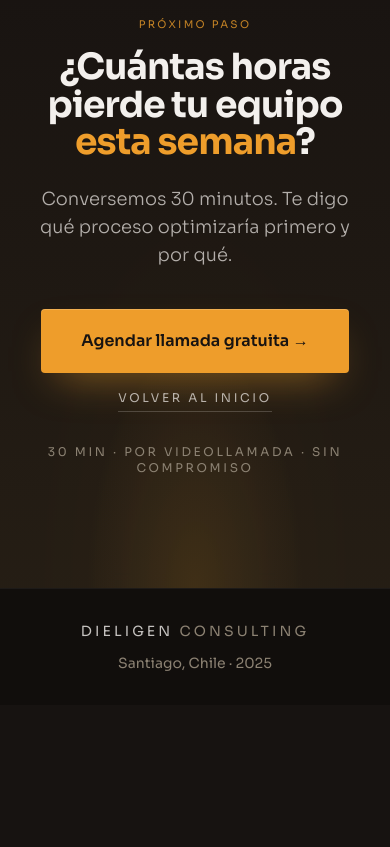
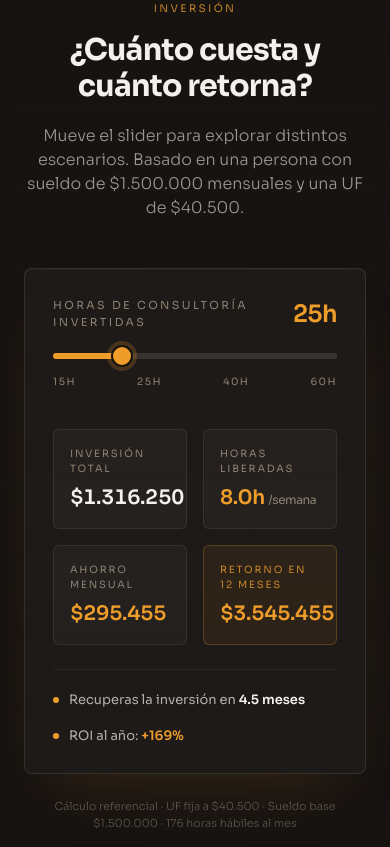
Before and after one commit to DaveEhrenfeld/dieligen_consulting, a React (Vite) app: page / in a window 390 px wide. Shown: the part 8177-9024 px from the top of the page. Before the commit the page ends 8882 px from the top, so only its background shows below. Built offline with nearby package versions, Linux system fonts and the light colour scheme.

Commit message:
Add interactive pricing calculator section

```diff
--- a/src/App.tsx
+++ b/src/App.tsx
@@ -6,6 +6,7 @@ import { ValueSection } from './components/ValueSection';
 import { HowSection } from './components/HowSection';
 import { ForWhomSection } from './components/ForWhomSection';
 import { AboutSection } from './components/AboutSection';
+import { PricingSection } from './components/PricingSection';
 import { FinalCta } from './components/FinalCta';
 import { Footer } from './components/Footer';
 import { useReveal } from './hooks/useReveal';
@@ -23,6 +24,7 @@ function App() {
         <HowSection />
         <ForWhomSection />
         <AboutSection />
+        <PricingSection />
         <FinalCta />
         <Footer />
       </main>
--- a/src/components/Navbar.tsx
+++ b/src/components/Navbar.tsx
@@ -5,6 +5,7 @@ const links: [string, string][] = [
   ['Cómo funciona', '#como-funciona'],
   ['Para quién', '#para-quien'],
   ['Sobre mí', '#sobre-mi'],
+  ['Inversión', '#pricing'],
   ['Contacto', '#contacto'],
 ];
 
--- /dev/null
+++ b/src/components/PricingSection.tsx
@@ -0,0 +1,179 @@
+import { useState, useMemo } from 'react';
+
+// ── Constants ────────────────────────────────────────────────────────────────
+const UF_TO_CLP       = 40_500;          // fixed UF value
+const COST_PER_HOUR   = 1.3 * UF_TO_CLP; // $52,650 CLP / hour
+const SALARY_MONTHLY  = 1_500_000;        // reference salary
+const HOURS_PER_MONTH = 176;              // 8h × 22 days
+const HOURLY_RATE     = SALARY_MONTHLY / HOURS_PER_MONTH;
+const WEEKS_PER_MONTH = 52 / 12;
+
+const MIN_HOURS = 15;
+const MAX_HOURS = 60;
+
+// ── Helpers ──────────────────────────────────────────────────────────────────
+function clp(value: number) {
+  return new Intl.NumberFormat('es-CL', {
+    style: 'currency',
+    currency: 'CLP',
+    maximumFractionDigits: 0,
+  }).format(Math.round(value));
+}
+
+function calcMetrics(hours: number) {
+  const investment      = hours * COST_PER_HOUR;
+  const savedPerWeek    = (8 / 25) * hours;
+  const monthlySavings  = savedPerWeek * WEEKS_PER_MONTH * HOURLY_RATE;
+  const annualSavings   = monthlySavings * 12;
+  const breakEvenMonths = investment / monthlySavings;
+  const roi             = ((annualSavings - investment) / investment) * 100;
+  return { investment, savedPerWeek, monthlySavings, annualSavings, breakEvenMonths, roi };
+}
+
+// ── Component ────────────────────────────────────────────────────────────────
+export function PricingSection() {
+  const [hours, setHours] = useState(25);
+  const m = useMemo(() => calcMetrics(hours), [hours]);
+
+  const pct = ((hours - MIN_HOURS) / (MAX_HOURS - MIN_HOURS)) * 100;
+
+  return (
+    <section
+      id="pricing"
+      className="relative py-24 md:py-32 px-6 md:px-10 overflow-hidden"
+      style={{
+        background:
+          'linear-gradient(180deg, hsla(20,15%,8%,.55) 0%, hsla(20,15%,8%,.88) 50%, hsla(20,15%,8%,.55) 100%)',
+        backdropFilter: 'blur(8px)',
+        WebkitBackdropFilter: 'blur(8px)',
+      }}
+    >
+      <div className="section-sep absolute top-0 inset-x-0" />
+
+      <div className="max-w-4xl mx-auto">
+        {/* Header */}
+        <div className="text-center reveal">
+          <span className="inline-block text-[10.5px] uppercase tracking-[0.22em] text-primary/80 mb-4">
+            Inversión
+          </span>
+          <h2 className="text-3xl md:text-5xl font-bold tracking-tight text-foreground text-balance">
+            ¿Cuánto cuesta y cuánto retorna?
+          </h2>
+          <p className="mt-5 text-foreground/60 font-light max-w-xl mx-auto text-pretty">
+            Mueve el slider para explorar distintos escenarios. Basado en una persona con sueldo
+            de $1.500.000 mensuales y una UF de $40.500.
+          </p>
+        </div>
+
+        {/* Slider card */}
+        <div
+          className="reveal mt-12 rounded-lg p-7 md:p-10 border border-white/10 bg-white/[0.03] card-glow"
+        >
+          <div className="flex items-center justify-between mb-3">
+            <span className="text-[11px] uppercase tracking-[0.22em] text-muted-foreground">
+              Horas de consultoría invertidas
+            </span>
+            <span className="text-primary font-semibold text-2xl md:text-3xl tracking-tight">
+              {hours}h
+            </span>
+          </div>
+
+          {/* Custom styled range input */}
+          <div className="relative">
+            <input
+              type="range"
+              min={MIN_HOURS}
+              max={MAX_HOURS}
+              step={1}
+              value={hours}
+              onChange={e => setHours(Number(e.target.value))}
+              className="w-full h-1.5 rounded-full appearance-none cursor-pointer"
+              style={{
+                background: `linear-gradient(to right, hsl(35 85% 55%) ${pct}%, hsla(35,10%,30%,0.5) ${pct}%)`,
+              }}
+            />
+            {/* tick marks */}
+            <div className="flex justify-between mt-2 text-[10px] text-muted-foreground uppercase tracking-[0.15em]">
+              <span>15h</span>
+              <span>25h</span>
+              <span>40h</span>
+              <span>60h</span>
+            </div>
+          </div>
+
+          {/* Metrics grid */}
+          <div className="mt-10 grid grid-cols-2 md:grid-cols-4 gap-4 md:gap-5">
+            {/* Investment */}
+            <div className="col-span-1 rounded-md border border-white/8 bg-white/[0.03] p-4 md:p-5">
+              <p className="text-[10px] uppercase tracking-[0.18em] text-muted-foreground mb-2">
+                Inversión total
+              </p>
+              <p className="text-foreground font-semibold text-xl md:text-2xl tracking-tight tabular-nums">
+                {clp(m.investment)}
+              </p>
+            </div>
+
+            {/* Hours freed */}
+            <div className="col-span-1 rounded-md border border-white/8 bg-white/[0.03] p-4 md:p-5">
+              <p className="text-[10px] uppercase tracking-[0.18em] text-muted-foreground mb-2">
+                Horas liberadas
+              </p>
+              <p className="text-primary font-semibold text-xl md:text-2xl tracking-tight">
+                {m.savedPerWeek.toFixed(1)}h
+                <span className="text-muted-foreground text-[12px] font-normal ml-1">/semana</span>
+              </p>
+            </div>
+
+            {/* Monthly savings */}
+            <div className="col-span-1 rounded-md border border-white/8 bg-white/[0.03] p-4 md:p-5">
+              <p className="text-[10px] uppercase tracking-[0.18em] text-muted-foreground mb-2">
+                Ahorro mensual
+              </p>
+              <p className="text-primary font-semibold text-xl md:text-2xl tracking-tight tabular-nums">
+                {clp(m.monthlySavings)}
+              </p>
+            </div>
+
+            {/* 12-month savings */}
+            <div className="col-span-1 rounded-md border border-primary/25 bg-primary/[0.07] p-4 md:p-5">
+              <p className="text-[10px] uppercase tracking-[0.18em] text-primary/80 mb-2">
+                Retorno en 12 meses
+              </p>
+              <p className="text-primary font-semibold text-xl md:text-2xl tracking-tight tabular-nums">
+                {clp(m.annualSavings)}
+              </p>
+            </div>
+          </div>
+
+          {/* Break-even + ROI strip */}
+          <div className="mt-6 flex flex-col sm:flex-row items-start sm:items-center gap-4 pt-5 border-t border-white/5">
+            <div className="flex items-center gap-2.5">
+              <span className="w-1.5 h-1.5 rounded-full bg-primary flex-shrink-0" />
+              <span className="text-foreground/70 text-[13px]">
+                Recuperas la inversión en{' '}
+                <span className="text-foreground font-semibold">
+                  {m.breakEvenMonths.toFixed(1)} meses
+                </span>
+              </span>
+            </div>
+            <div className="hidden sm:block w-px h-4 bg-white/10" />
+            <div className="flex items-center gap-2.5">
+              <span className="w-1.5 h-1.5 rounded-full bg-primary flex-shrink-0" />
+              <span className="text-foreground/70 text-[13px]">
+                ROI al año:{' '}
+                <span className="text-primary font-semibold">+{Math.round(m.roi)}%</span>
+              </span>
+            </div>
+          </div>
+        </div>
+
+        {/* Fine print */}
+        <p className="reveal mt-6 text-center text-[11px] text-muted-foreground/60 font-light">
+          Cálculo referencial · UF fija a $40.500 · Sueldo base $1.500.000 · 176 horas hábiles al mes
+        </p>
+      </div>
+
+      <div className="section-sep absolute bottom-0 inset-x-0" />
+    </section>
+  );
+}
--- a/src/index.css
+++ b/src/index.css
@@ -178,6 +178,31 @@ body {
   100% { left: 120%; }
 }
 
+/* Range slider thumb */
+input[type='range']::-webkit-slider-thumb {
+  -webkit-appearance: none;
+  width: 22px;
+  height: 22px;
+  border-radius: 50%;
+  background: hsl(35 85% 55%);
+  border: 2px solid hsl(20 15% 8%);
+  box-shadow: 0 0 0 4px hsla(35, 85%, 55%, 0.2);
+  cursor: pointer;
+  transition: box-shadow 0.2s ease;
+}
+input[type='range']::-webkit-slider-thumb:hover {
+  box-shadow: 0 0 0 7px hsla(35, 85%, 55%, 0.2);
+}
+input[type='range']::-moz-range-thumb {
+  width: 22px;
+  height: 22px;
+  border-radius: 50%;
+  background: hsl(35 85% 55%);
+  border: 2px solid hsl(20 15% 8%);
+  box-shadow: 0 0 0 4px hsla(35, 85%, 55%, 0.2);
+  cursor: pointer;
+}
+
 ::selection {
   background: hsla(35, 85%, 55%, 0.35);
   color: hsl(35 20% 94%);
```
